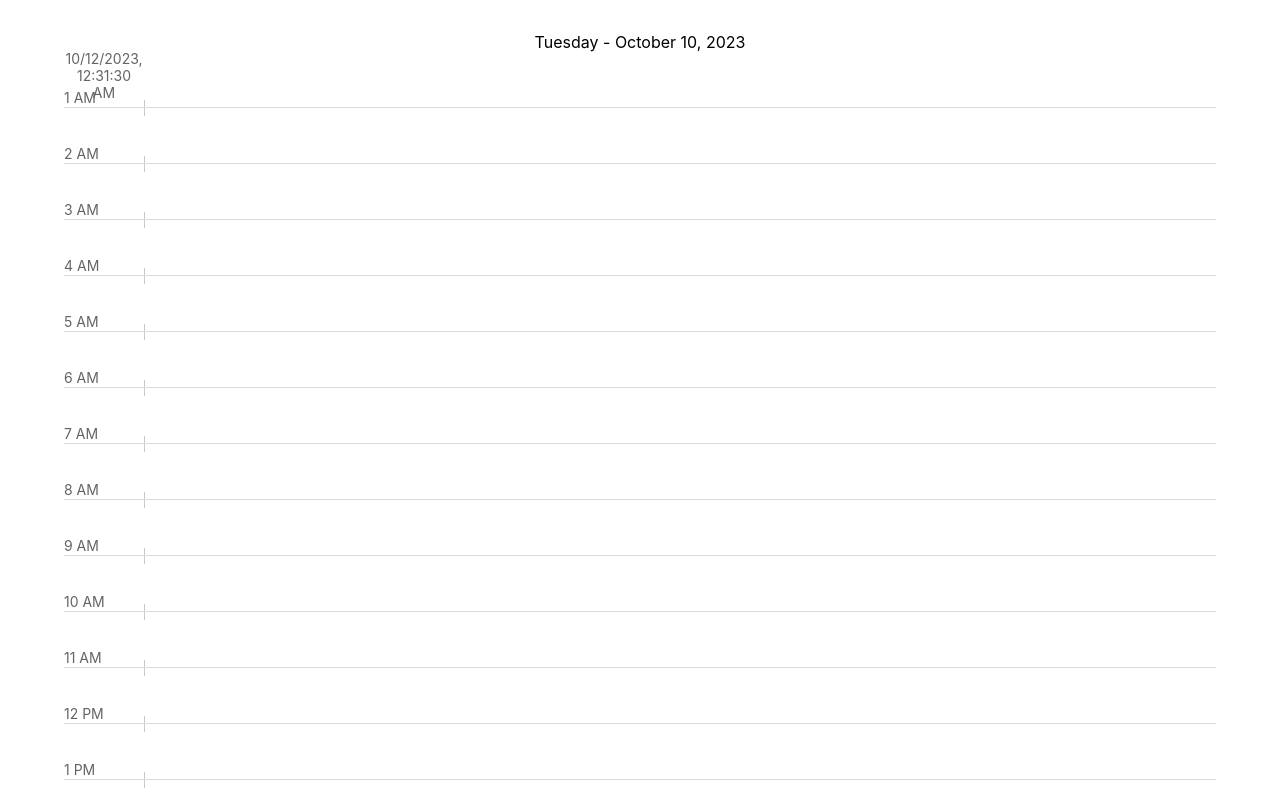
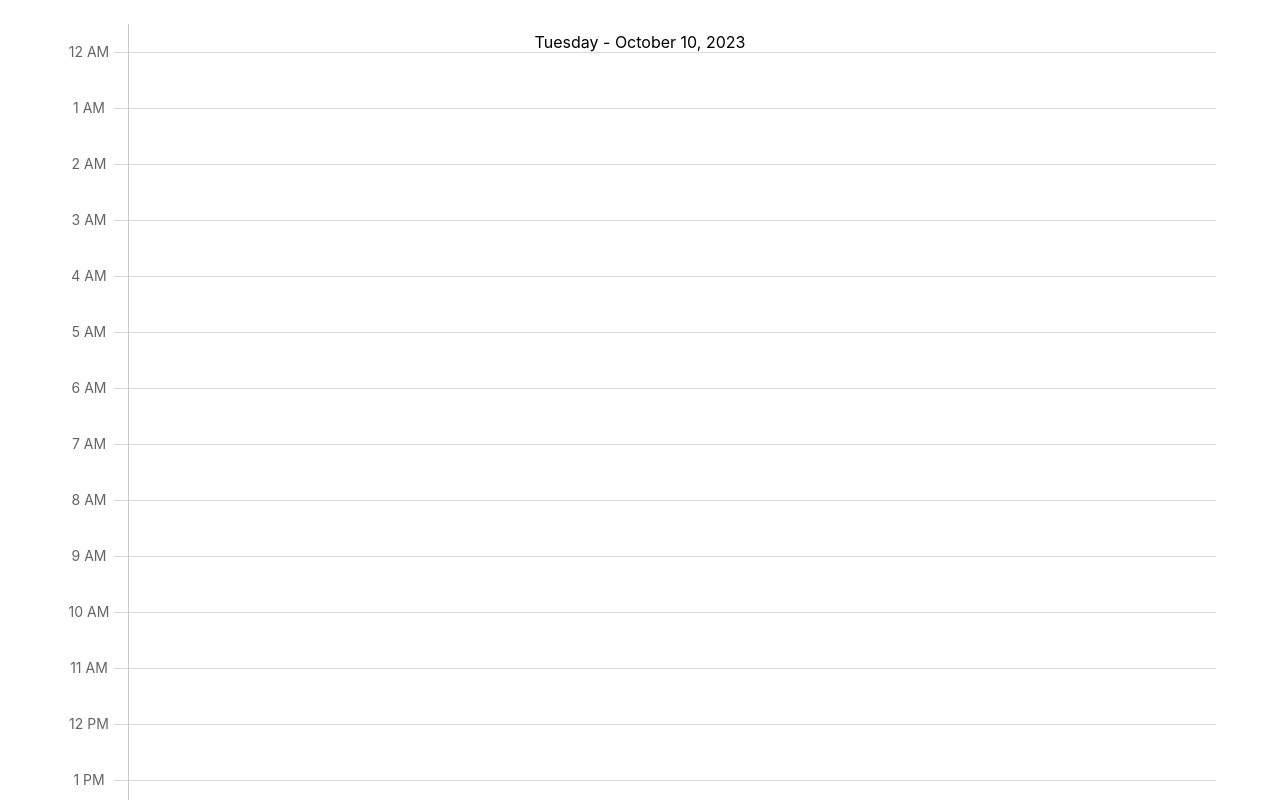
Before and after one commit to justPeterLee/Goals, a React (Vite) app in the folder client/: page /agenda in a window 1280 px wide. Shown: the top 800 px of the page. Built offline with nearby package versions, Linux system fonts and the light colour scheme.

Commit message:
moved text to middle and vert line to cover all

```diff
--- a/client/src/components/agenda/Agenda.module.css
+++ b/client/src/components/agenda/Agenda.module.css
@@ -34,9 +34,11 @@
 .blockTimeText {
   font-size: 14px;
   position: absolute;
-  top: -50%;
-  transform: translateY(50%);
-  /* background-color: white; */
+  top: 0%;
+  transform: translateY(-55.5%);
+  background-color: white;
+  width: 50px;
+  z-index: 100;
 }
 
 .horLine {
@@ -44,7 +46,8 @@
   width: 100%;
   height: 0.9px;
   background-color: rgb(220, 220, 220);
-  bottom: 0;
+  /* bottom: 0; */
+  top: 0;
 }
 
 .verLine {
@@ -52,7 +55,9 @@
   width: 0.9px;
   height: 100%;
   background-color: rgb(220, 220, 220);
-  bottom: 0;
+  top: 0;
+  transform: translateY(-50%);
+  /* bottom: 0; */
 }
 
 .addTaskModalContainer {
--- a/client/src/components/agenda/agendaComponents/TimeBlock.tsx
+++ b/client/src/components/agenda/agendaComponents/TimeBlock.tsx
@@ -66,7 +66,7 @@ export function TimeBlock() {
       {Array.from({ length: 25 }, (_, index) => {
         let proxyDate = calenadarContext!.currentAgenda.date;
         let time;
-        if (index > 0) {
+        if (index > -10) {
           proxyDate.setHours(index);
           time = `${format(proxyDate, "h aa")}`;
         } else {
@@ -126,19 +126,21 @@ function Block(props: {
       }
     >
       <div className={styles.blockTime}>
-        <p className={styles.blockTimeText}>{props.time.toLocaleString()}</p>
+        <span className={styles.blockTimeText}>
+          {props.time.toLocaleString()}
+        </span>
       </div>
 
+      <Line vertical={false} />
       <Line
         vertical={true}
         configure={{
-          height: "1rem",
+          height: "3.5rem",
           bottom: "-.5rem",
-          left: "5rem",
+          left: "4rem",
           backgroundColor: "rgb(200,200,200)",
         }}
       />
-      <Line vertical={false} />
     </div>
   );
 }
```
